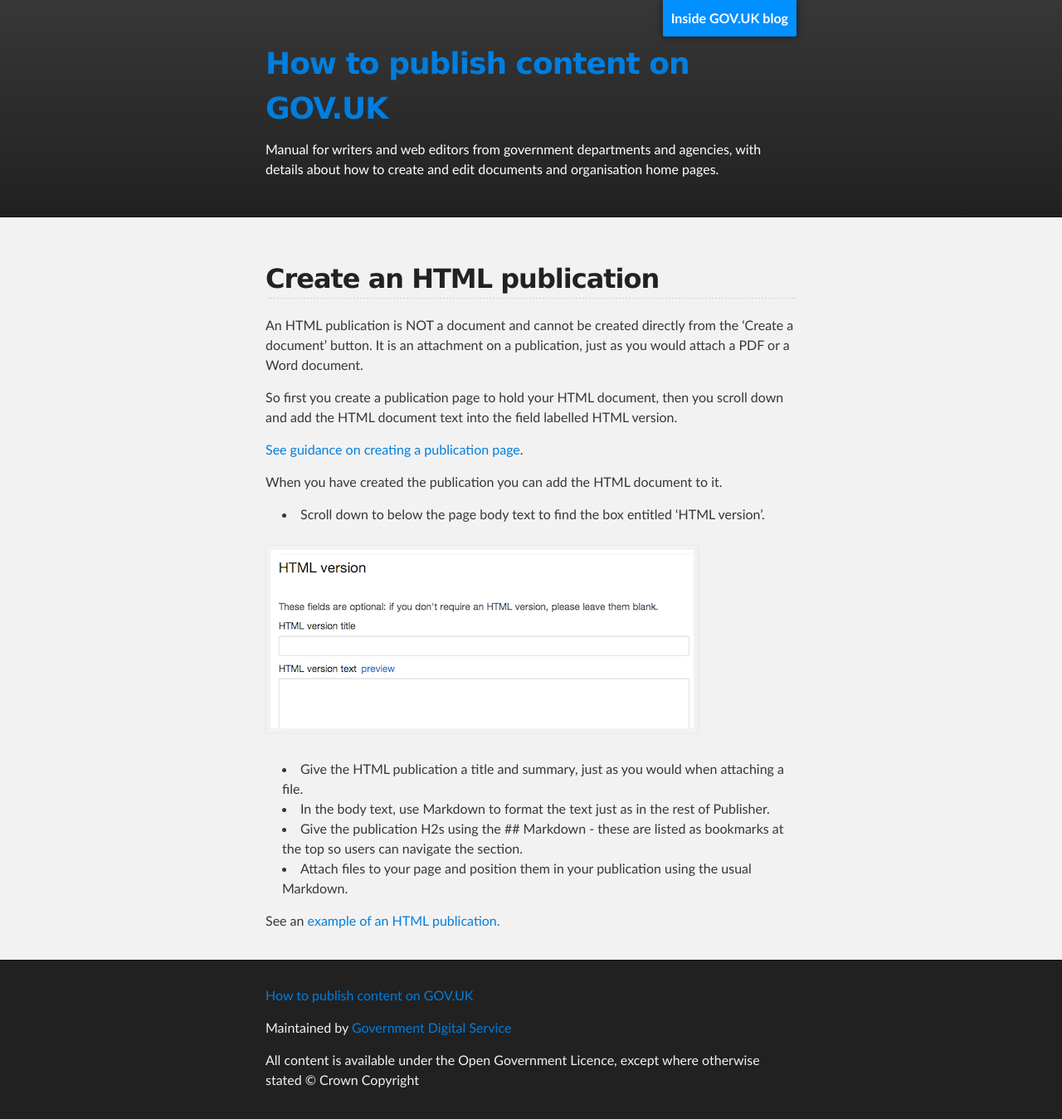
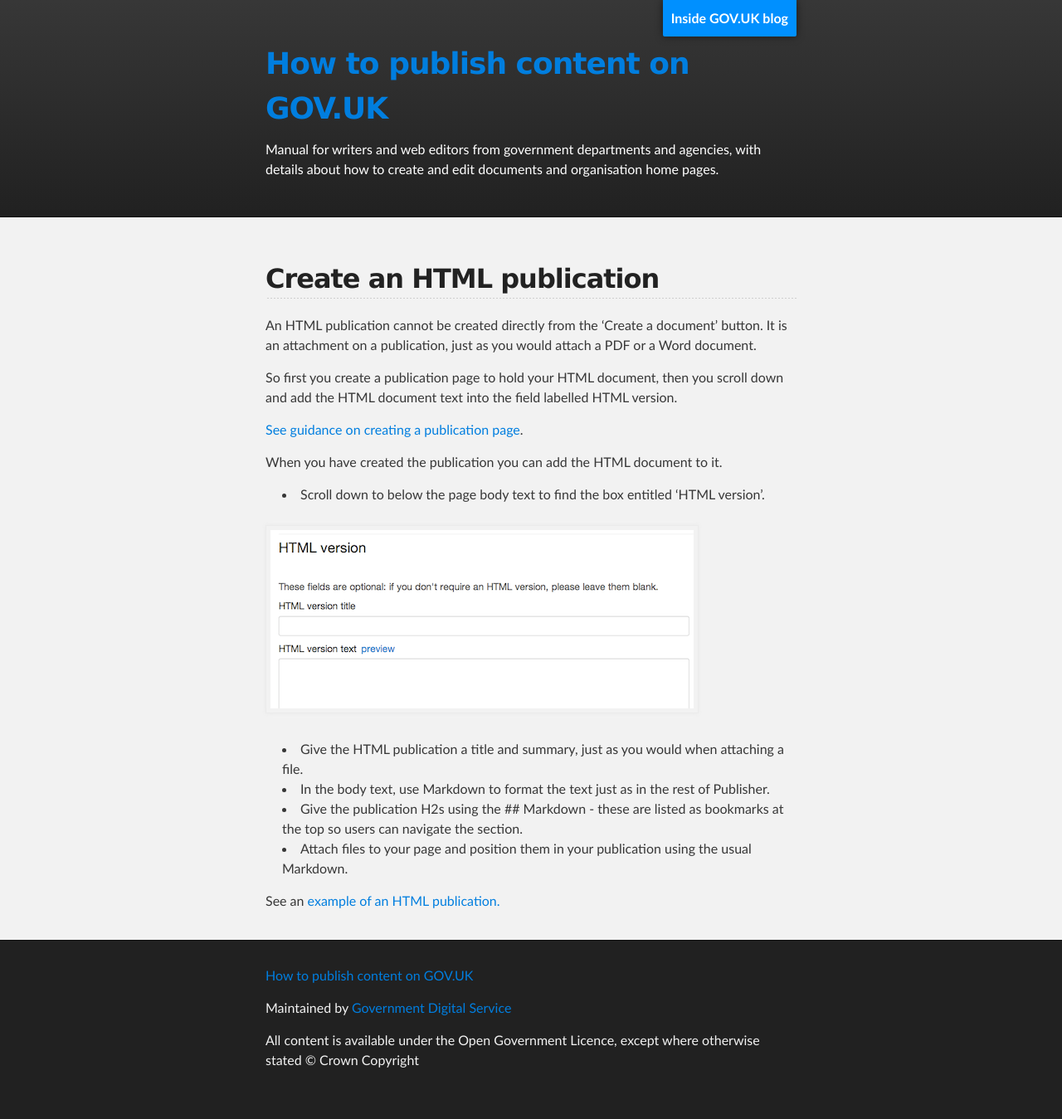
Before and after one commit to alphagov/inside-government-admin-guide, a Jekyll site: the page built from creating-documents/create-an-HTML-document.md, in a window 1280 px wide. Shown: the whole page at 83% size. Built offline with Jekyll 4.4.1, drawn with Linux system fonts in a browser that asks for light colours; after the commit the page ends 1325 px from its top, so only the background shows below that.

Commit message:
Update create-an-HTML-document.md

```diff
--- a/creating-documents/create-an-HTML-document.md
+++ b/creating-documents/create-an-HTML-document.md
@@ -5,7 +5,7 @@
 
 ## Create an HTML publication
 
-An HTML publication is NOT a document and cannot be created directly from the 'Create a document' button. It is an attachment on a publication, just as you would attach a PDF or a Word document.
+An HTML publication cannot be created directly from the 'Create a document' button. It is an attachment on a publication, just as you would attach a PDF or a Word document.
 
 So first you create a publication page to hold your HTML document, then you scroll down and add the HTML document text into the field labelled HTML version.
 
```
